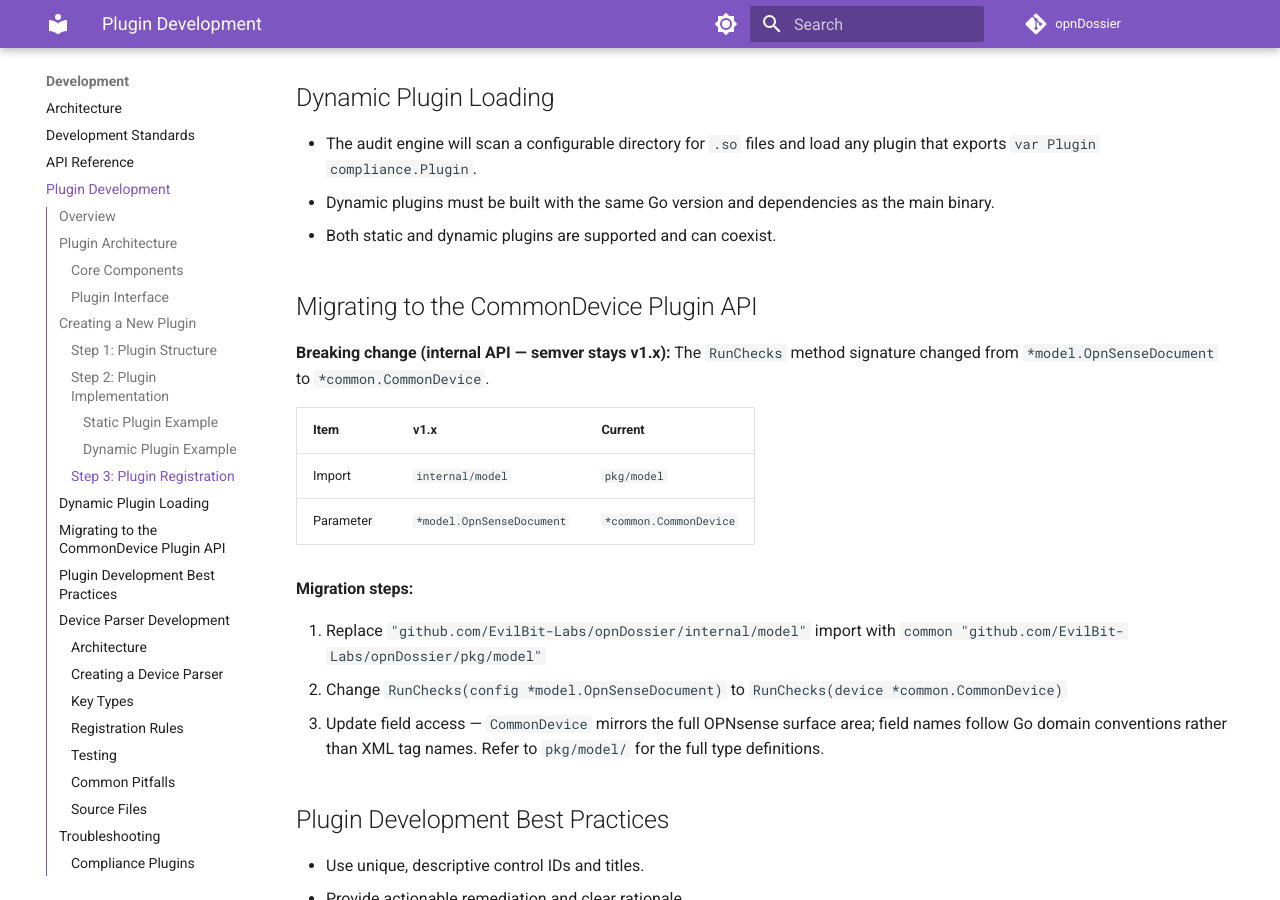
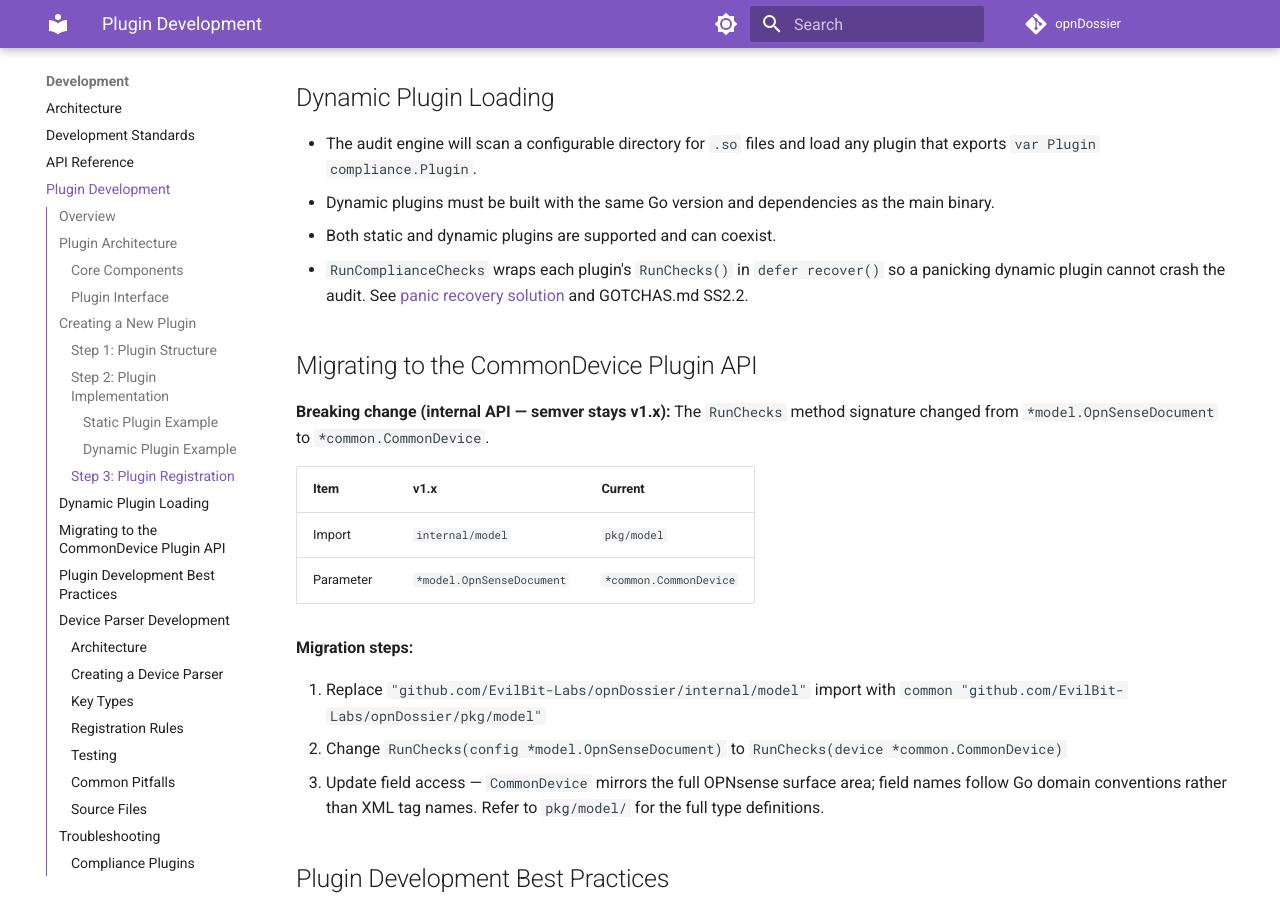
Before and after one commit to EvilBit-Labs/opnDossier, an MkDocs documentation site: the page built from docs/development/plugin-development.md, in a window 1280 px wide and 900 px high, scrolled down 3606 px. Built offline with MkDocs 1.6.1 and Material for MkDocs 9.7.7, drawn with Linux system fonts in a browser that asks for light colours; comment, search, counter and statistics services are not loaded; the version menu is left out.

Commit message:
feat(docs): add panic recovery details for RunComplianceChecks in plugin development guide
Signed-off-by: UncleSp1d3r <unclesp1d3r@evilbitlabs.io>

```diff
--- a/docs/development/plugin-development.md
+++ b/docs/development/plugin-development.md
@@ -175,6 +175,7 @@ go build -buildmode=plugin -o myplugin.so main.go
 - The audit engine will scan a configurable directory for `.so` files and load any plugin that exports `var Plugin compliance.Plugin`.
 - Dynamic plugins must be built with the same Go version and dependencies as the main binary.
 - Both static and dynamic plugins are supported and can coexist.
+- `RunComplianceChecks` wraps each plugin's `RunChecks()` in `defer recover()` so a panicking dynamic plugin cannot crash the audit. See [panic recovery solution](../solutions/runtime-errors/plugin-panic-recovery-audit-runchecks.md) and GOTCHAS.md SS2.2.
 
 ## Migrating to the CommonDevice Plugin API
 
```
